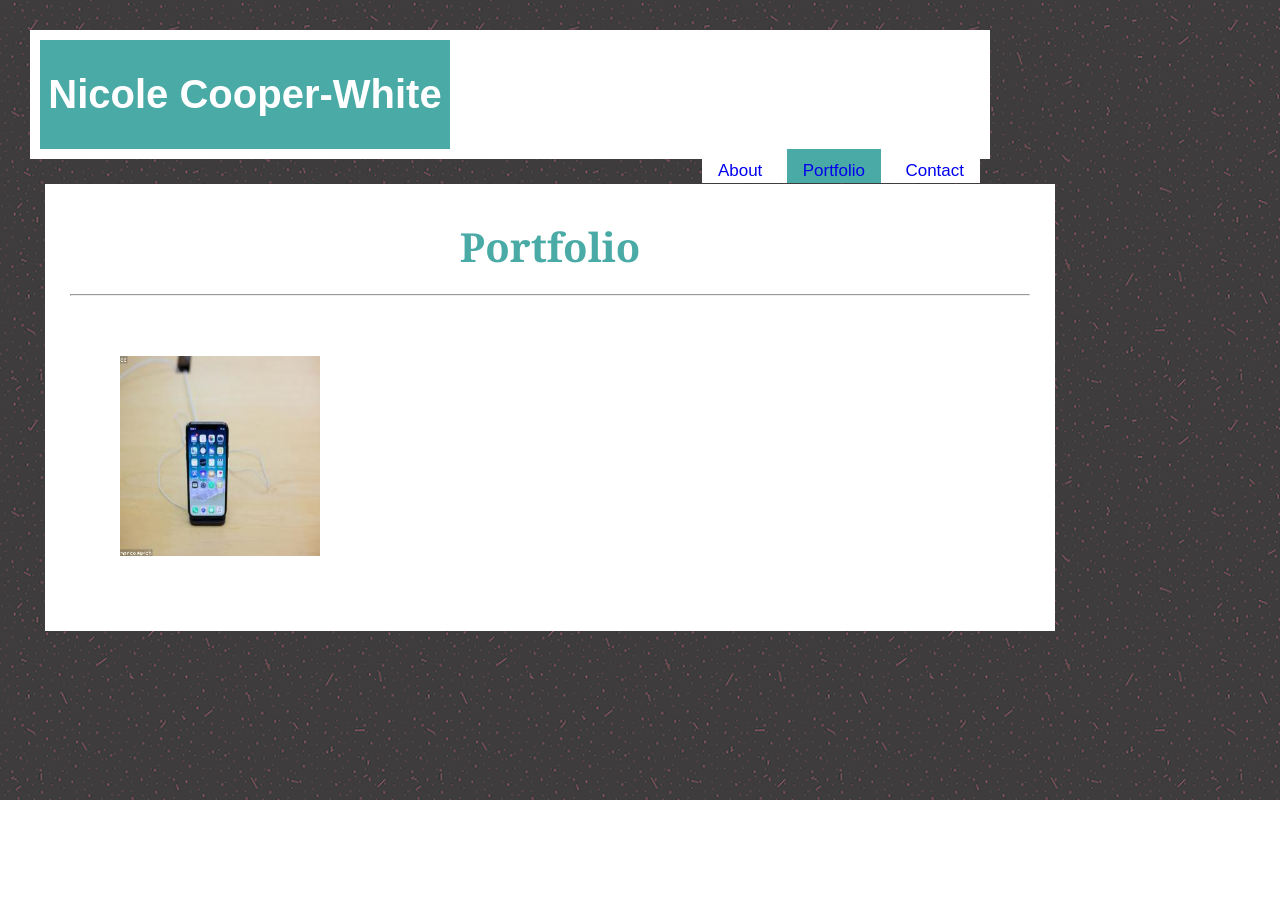
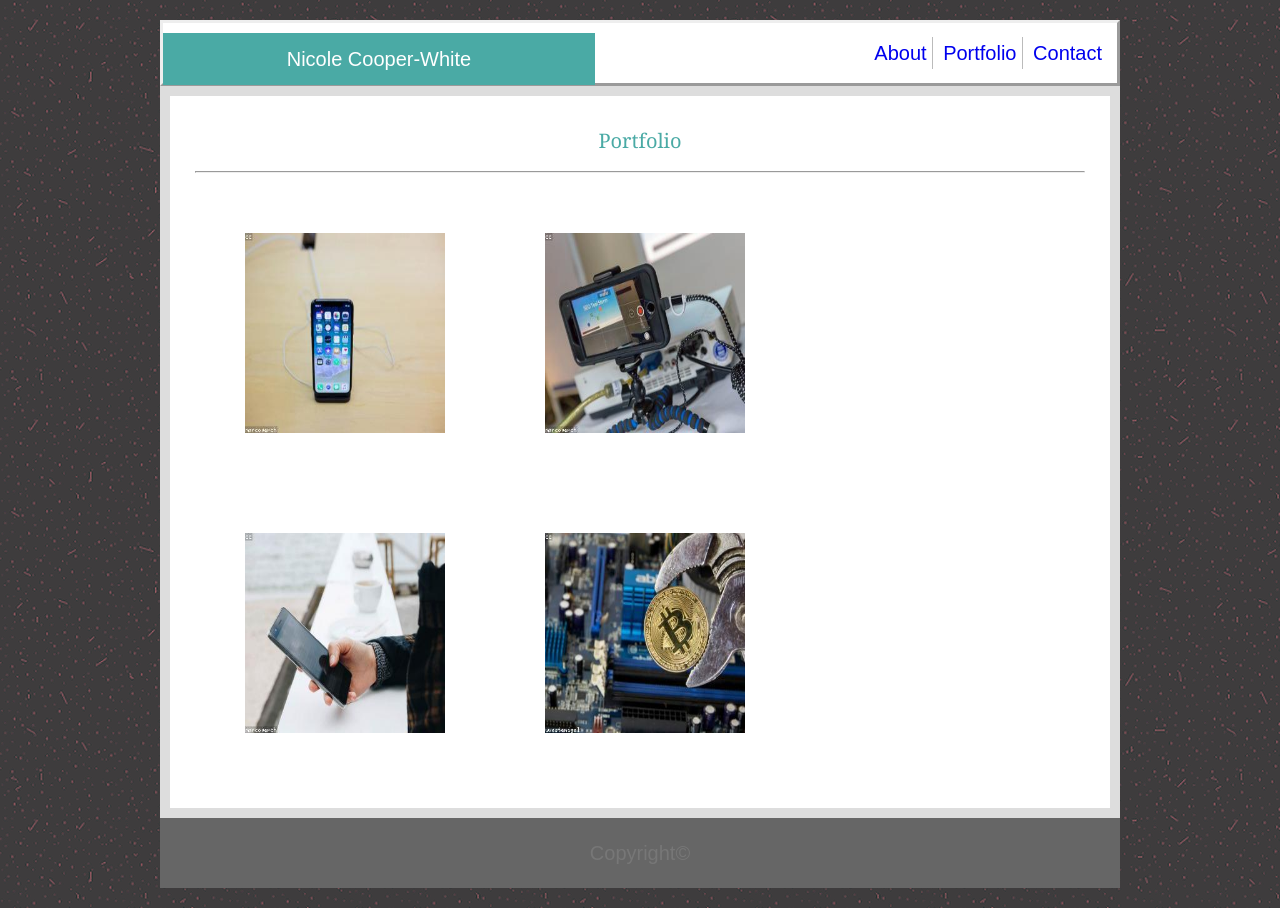
Before and after one commit to ncooperw/Basic-Portfolio, a plain HTML site: page portfolio.html in a window 1280 px wide. Before the commit the page ends 800 px from the top, so only its background shows below. Drawn offline with Linux system fonts and the light colour scheme.

Commit message:
added reset, images, and styling

```diff
--- a/assets/css/style.css
+++ b/assets/css/style.css
@@ -14,54 +14,84 @@ body {
     color: #777777;
     font-size: 20px;
     padding: 1em;
-    background-image: url("/assets/images/pink-dust.png");
-    margin: 0;
+    background-image: url(../images/pink-dust.png);
     width: 960px;
+    margin: auto;
+    height:fit-content;
+
 }
-
-header {
+.heading-container {
+    height: 40px;
     background-color: #ffffff;
-    border: 10px;
     border-color: #cccccc;
+    border: 3px outset;
     padding: 10px;
-    margin: 10px;
-    width: 940px;
+    padding-left: 0px;
 }
 
 .name {
+    float: left;
     color: white;
     background-color: #4aaaa5;
     border: 3px #cccccc;
     width: 400px;
-    padding: 5px;
+    padding: 16px;
+    margin:0;
     text-align: center;
+    overflow: hidden;
    }
 
    /* add a background to the top navigation*/
 .topnav {
-    float: right;
-    background-color: #ffffff;
-    border-color: #cccccc;
-    overflow: hidden;
+    vertical-align: 0%;
+    /* background-color: #ffffff; */
+    /* border-color: #cccccc; */
+    /* overflow: hidden; */
     font-size: 30px;
 }
 /*Style links inside the navigation bar */
 
-.topnav a {
-    padding: 14px 16px;
+.nav-links {
+    float: right;
+    /* clear: both; */
+    list-style-type: none;
+    /* margin-top: -100; */
+    padding-top: 10px;
+
+}
+
+li {
+    display: inline;
+    padding: 5px;
+    margin: auto;
+    border-right: 1px solid #bbb;
+}
+
+li a {
+
+    text-align: center;
+    padding: 14px 16 px;
     text-decoration: none;
-    font-size: 17px;
+
+}
+
+li a:hover {
+    background-color:gray;
 }
 /*active tab color */
 .topnav a.active {
     background-color: #4aaaa5;
+    color: white;
 }
 
-#main-container {
-    width: 960px;
+li:last-child {
+    border-right: none;
+}
+
+.main-container {
     background-color: #ffffff;
-    border: 10px #dddddd;
-    margin: 25px;
+    border: 10px solid #dddddd;
+    margin: 0px;
     padding: 25px;
     align-content: center;
     overflow: auto;
@@ -87,37 +117,55 @@ img {
 
 p {
     clear: right;
-    margin: 0;
+    margin: auto;
     border: 0;
     padding: 25px;
 
 }
-/*need to make a non-sticky footer*/
-.footer {
-    margin: 25px;
-    padding: 25px;
-    width: 960px;
-    border-color: gray;
-    background-color: black;
-    text-align: center;
-    position: fixed;
-    bottom: 0;
 
-}
+
 /*styling the form */
 #form-container {
-    width: 960ps;
-    margin: 25 px;
+    width: 960px;
+    margin: auto;
     padding: 25px;
+    overflow: none;
 }
 input {
-    width: 100%;
+    width: 800px;
     padding: 12px 20px;
     margin: 8px 0;
     box-sizing: border-box;
 }
 textarea {
-    width: 100%;
+    width: 800px;
     height: 150px;
 
 }
+
+.images {
+    position: relative;
+}
+
+#image1 {
+    float:left;
+}
+
+#image2 {
+    float:left;
+}
+#image3 {
+    float:left;
+    position:relative;
+}
+
+.footer {
+    margin: auto;
+    padding: 25px;
+    border-color: gray;
+    background-color:#666666;
+    text-align: center;
+    bottom: 0;
+    pos
+
+}
--- a/portfolio.html
+++ b/portfolio.html
@@ -4,26 +4,46 @@
 <head>
     <meta charset="utf-8">
     <title> Basic Portfolio </title>
+
+    <link rel="stylesheet" type="text/css" href=assets/css/reset.css>
     <link rel="stylesheet" type="text/css" href=assets/css/style.css>
 </head>
-<body background-image="assets/images/funky-lines.png"></body>
+<!-- <body background-image="assets/images/funky-lines.png"></body> -->
 <body>
-
-	<header id="masthead">
+  <div class="heading-container">
     <div class="name">
-      <h1>Nicole Cooper-White</h1>
+    <h1>Nicole Cooper-White</h1>
     </div>
 
-<!--top bar navigation -->
-
-  <div class="topnav">
-    <a  href="index.html">About</a>
-    <a class="active" href="portfolio.html">Portfolio</a>
-    <a href="contact.html">Contact</a>
+    <div class="topnav"></div>
+    <ul class="nav-links">
+      <li><a class="active" href="index.html">About</a></li>
+      <li><a href="portfolio.html">Portfolio</a></li>
+      <li><a href="contact.html">Contact</a></li>
+    </ul>
+    </div>
   </div>
 
- </header>
- <div id="main-container">
+  <div class="main-container">
+    <div>
     <h1 id=section-title>Portfolio</h1>
     <hr>
-    <img src="assets/images/4517_38203205316_cede956124_320_240_nofilter.jpg">
+    </div>
+
+    <div>
+    <img id="image1" src="assets/images/4517_38203205316_cede956124_320_240_nofilter.jpg">
+    <img id="image2"src="assets/images/4753_26764861838_37f07de724_320_240_nofilter.jpg">
+    <img id="image3" src="assets/images/794_25983406177_6cb7b3a932_320_240_nofilter.jpg">
+    <img id="image4" src="assets/images/798_40811819322_c1ffdc6857_320_240_nofilter.jpg">
+    </div>
+
+  </div>
+
+<!-- footer -->
+
+<div class="footer">
+  <h6>Copyright&copy;</h6>
+  </div>
+
+</body>
+</html>
```
Also changed, not shown: contact.html (+26 -11 lines), index.html (+25 -19 lines).
